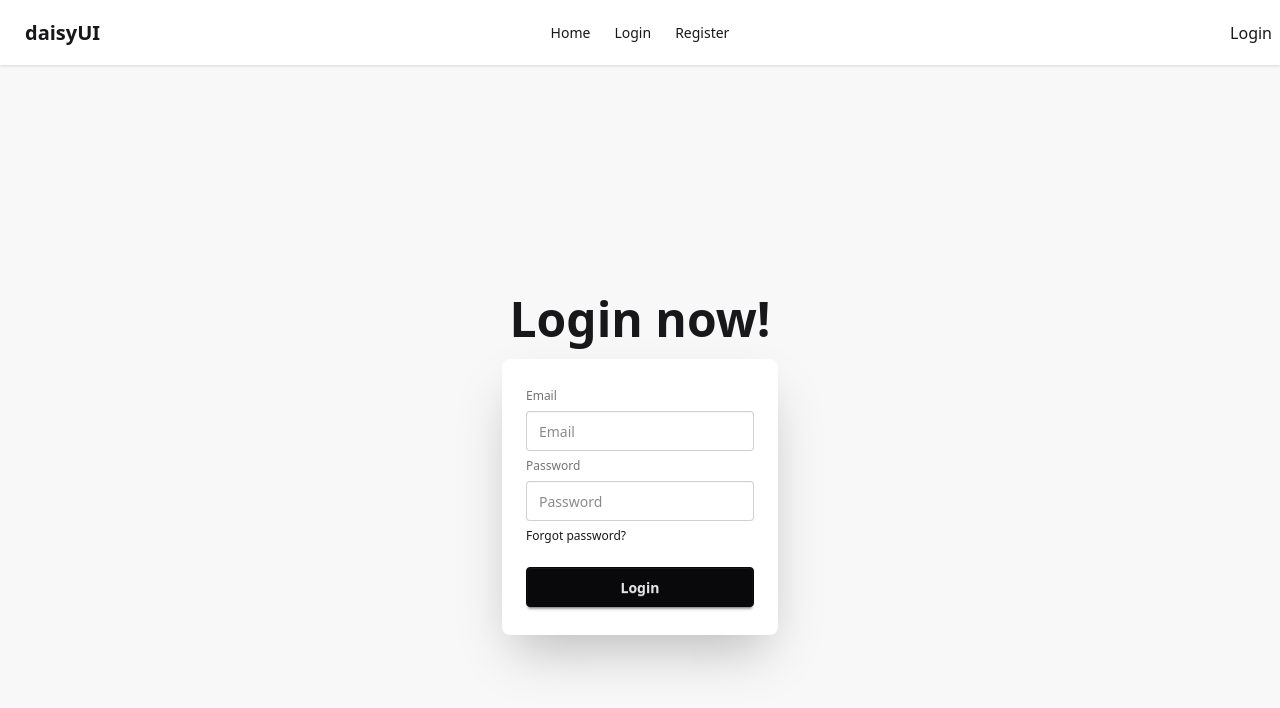
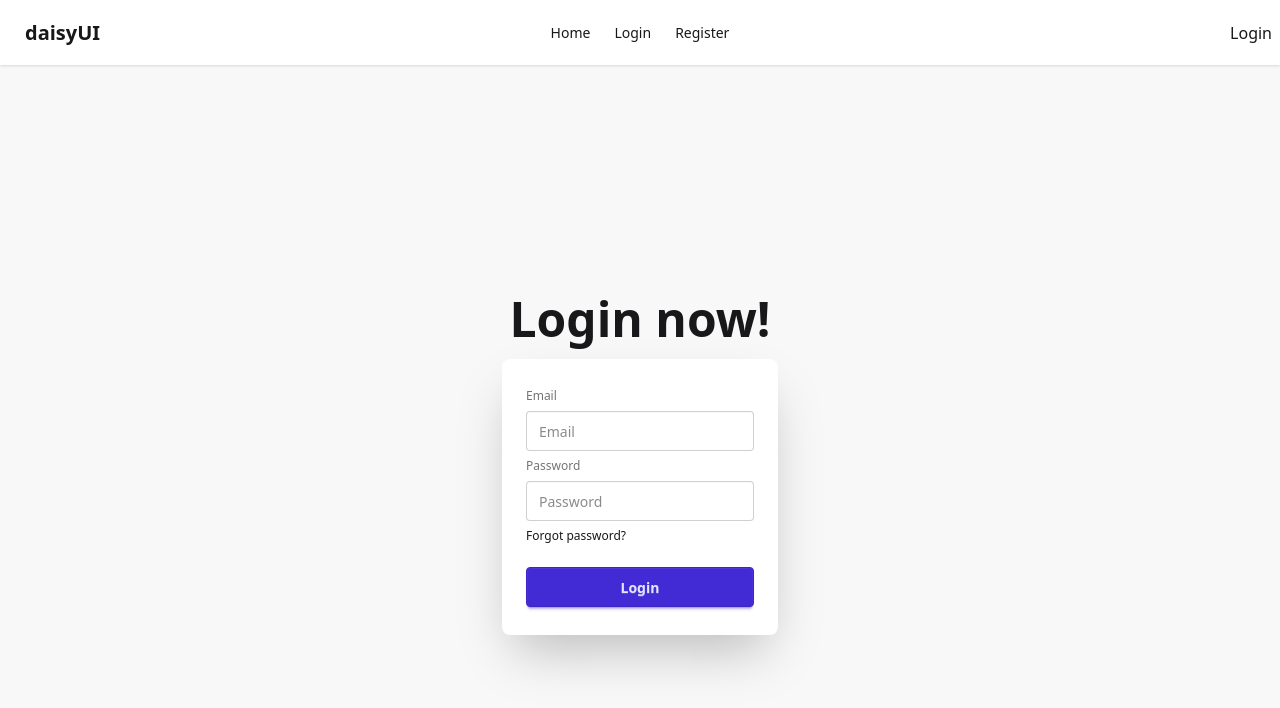
Before and after one commit to jnakht/auth-infinity-war-2.0, a React (Vite) app: page /login in a window 1280 px wide. Shown: the top 708 px of the page. Built offline with nearby package versions, Linux system fonts and the light colour scheme.

Commit message:
user email and password got from login

```diff
--- a/src/components/Login/Login.jsx
+++ b/src/components/Login/Login.jsx
@@ -1,6 +1,12 @@
 
 
 const Login = () => {
+    const handleLogin = (e) => {
+        e.preventDefault();
+        const userEmail = e.target.email.value;
+        const userPassword = e.target.password.value;
+        console.log(userEmail, userPassword);
+    }
     return (
         <div className="hero bg-base-200 min-h-screen">
             <div className="hero-content flex-col ">
@@ -9,7 +15,7 @@ const Login = () => {
 
                 </div>
                 <div className="card bg-base-100 w-full max-w-sm shrink-0 shadow-2xl">
-                    <form >
+                    <form onSubmit={handleLogin}>
                     <div className="card-body">
                         <fieldset className="fieldset">
                             <label className="fieldset-label">Email</label>
@@ -17,7 +23,7 @@ const Login = () => {
                             <label className="fieldset-label">Password</label>
                             <input type="password" name="password" className="input" placeholder="Password" />
                             <div><a className="link link-hover">Forgot password?</a></div>
-                            <button className="btn btn-neutral mt-4">Login</button>
+                            <button className="btn btn-primary mt-4">Login</button>
                         </fieldset>
                     </div>
                     </form>
```
